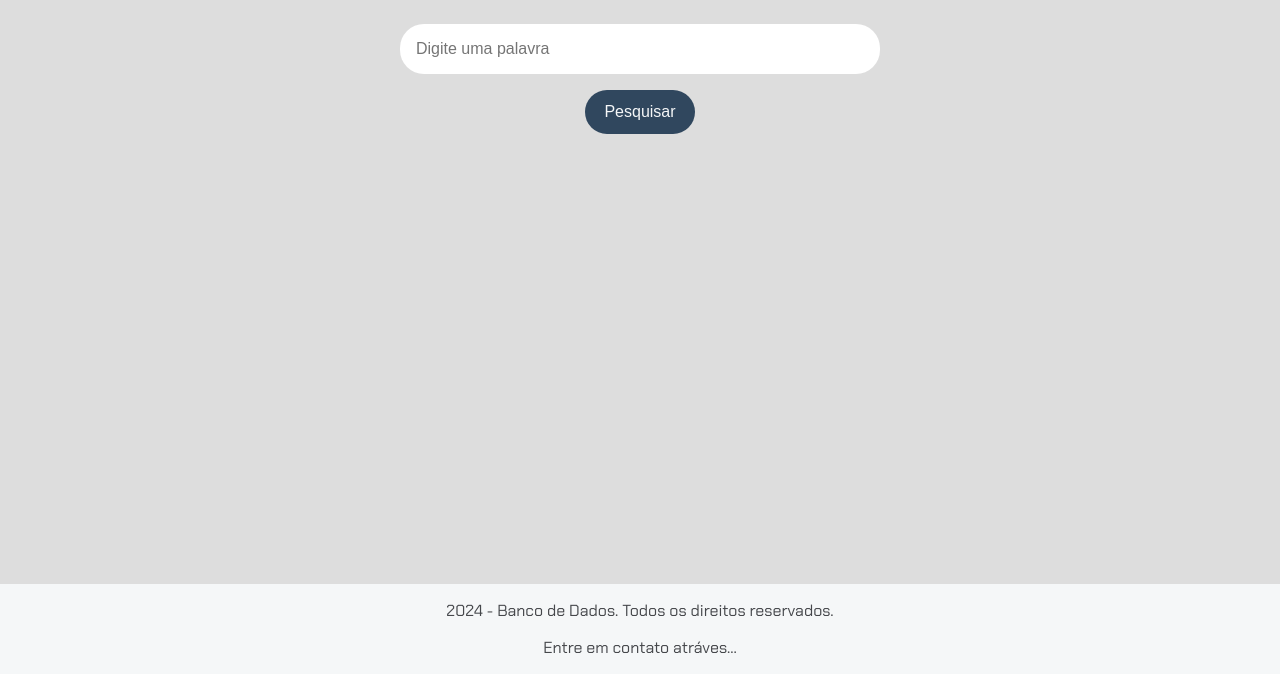
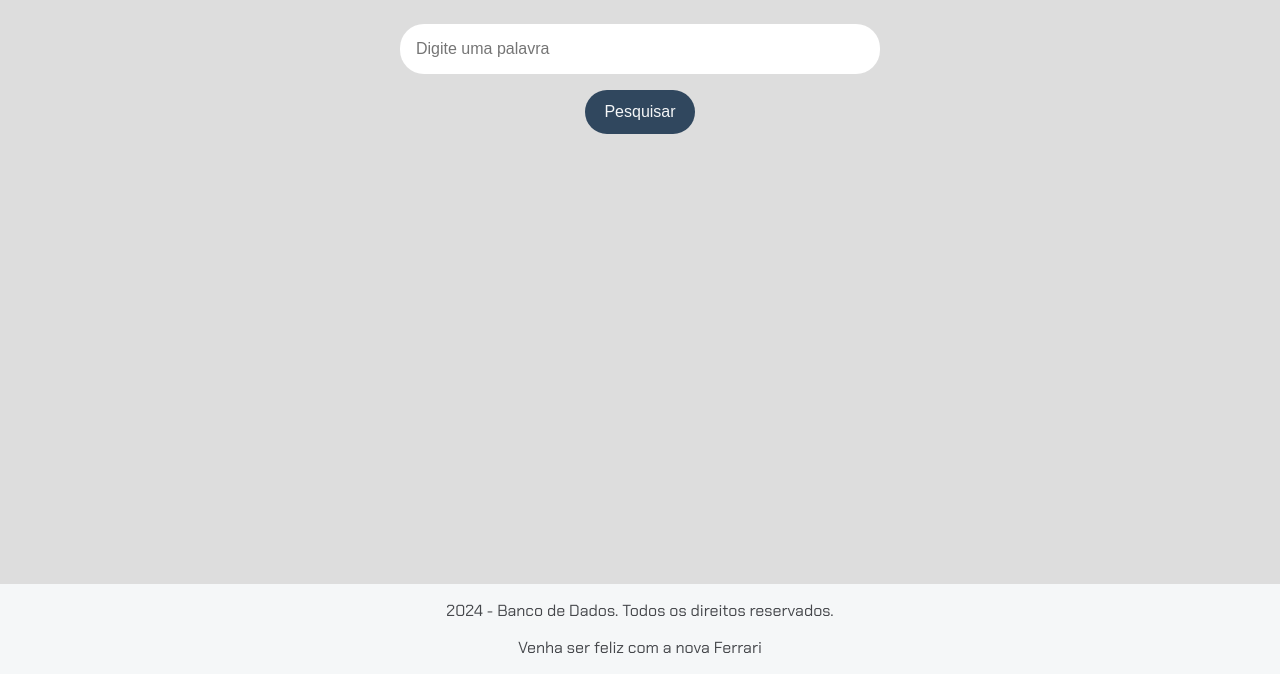
Before and after one commit to joaopaulista/WebsiteProject, a plain HTML site: page index.html in a window 1280 px wide. Shown: the part 126-800 px from the top of the page. Drawn offline with Linux system fonts and the light colour scheme.

Commit message:
Update Test Branch

```diff
--- a/index.html
+++ b/index.html
@@ -24,7 +24,7 @@
     </main>
     <footer>
         <p>2024 - Banco de Dados. Todos os direitos reservados.</p>
-        <p>Entre em contato atráves...</p>
+        <p>Venha ser feliz com a nova Ferrari</p>
     </footer>
     <script src="dados.js"></script>
     <script src="app.js"></script>
```
